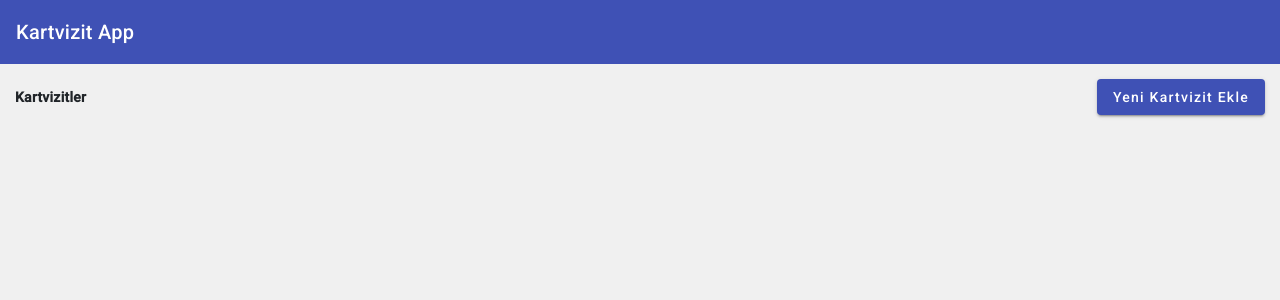
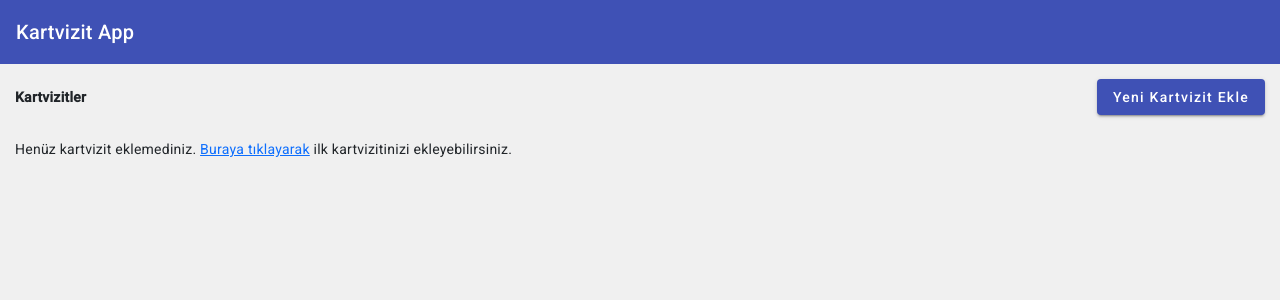
Before and after one commit to necdetuygur/kartvizit-app, an Angular app: page / in a window 1280 px wide. Shown: the top 300 px of the page. Built offline with nearby package versions, Linux system fonts and the light colour scheme.

Commit message:
Empty catch

```diff
--- a/src/app/cards/cards.component.html
+++ b/src/app/cards/cards.component.html
@@ -7,6 +7,18 @@
   </button>
 </div>
 <div class="row">
+  <div class="col-12" *ngIf="!cardService.Get()">
+    <span>Kartvizitler yükleniyor. Lütfen bekleyiniz.</span>
+  </div>
+  <div class="col-12" *ngIf="cardService.Get()?.length === 0">
+    <span>
+      Henüz kartvizit eklemediniz.
+      <a href="javascript:void(0)" class="text-primary" (click)="openDialog()"
+        >Buraya tıklayarak</a
+      >
+      ilk kartvizitinizi ekleyebilirsiniz.
+    </span>
+  </div>
   <div class="col-md-3 mb-4" *ngFor="let item of cardService.Get()">
     <app-card-item [card]="item"></app-card-item>
   </div>
```
